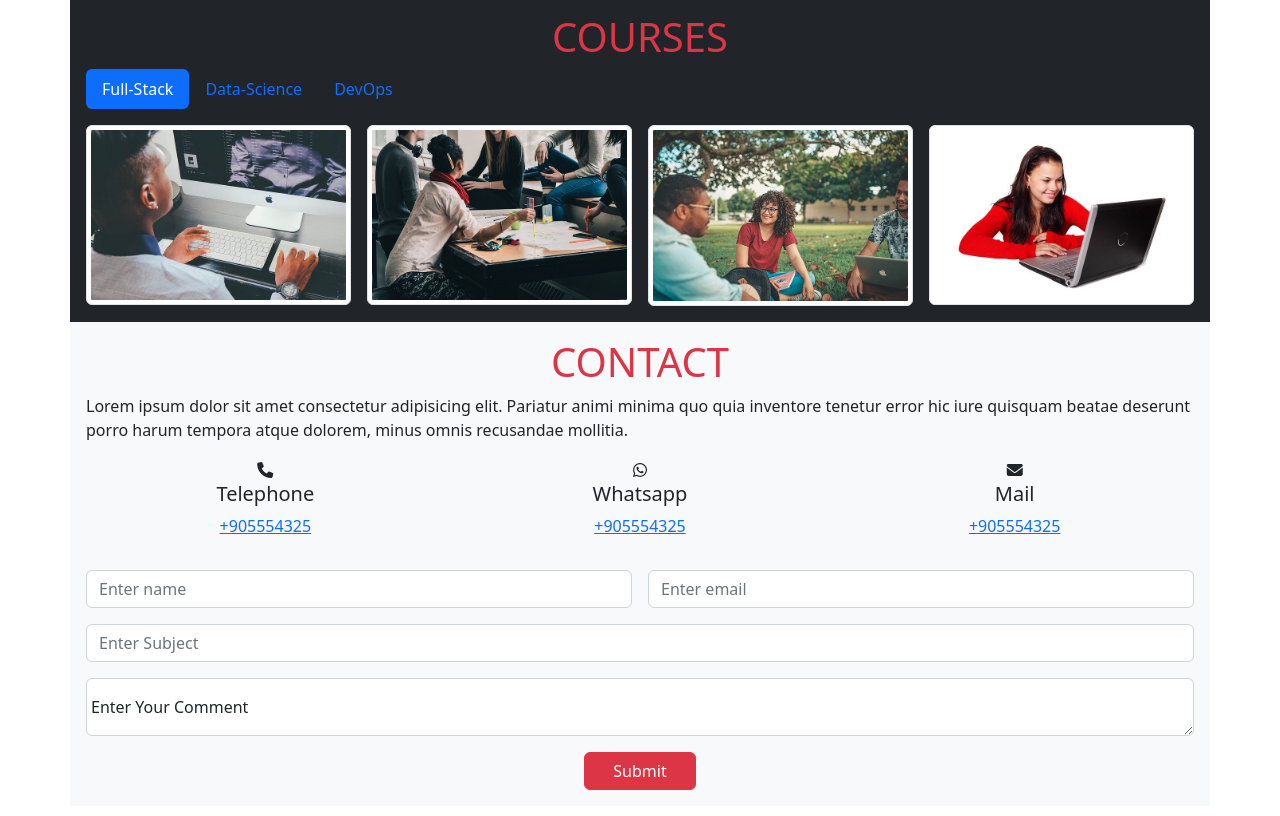
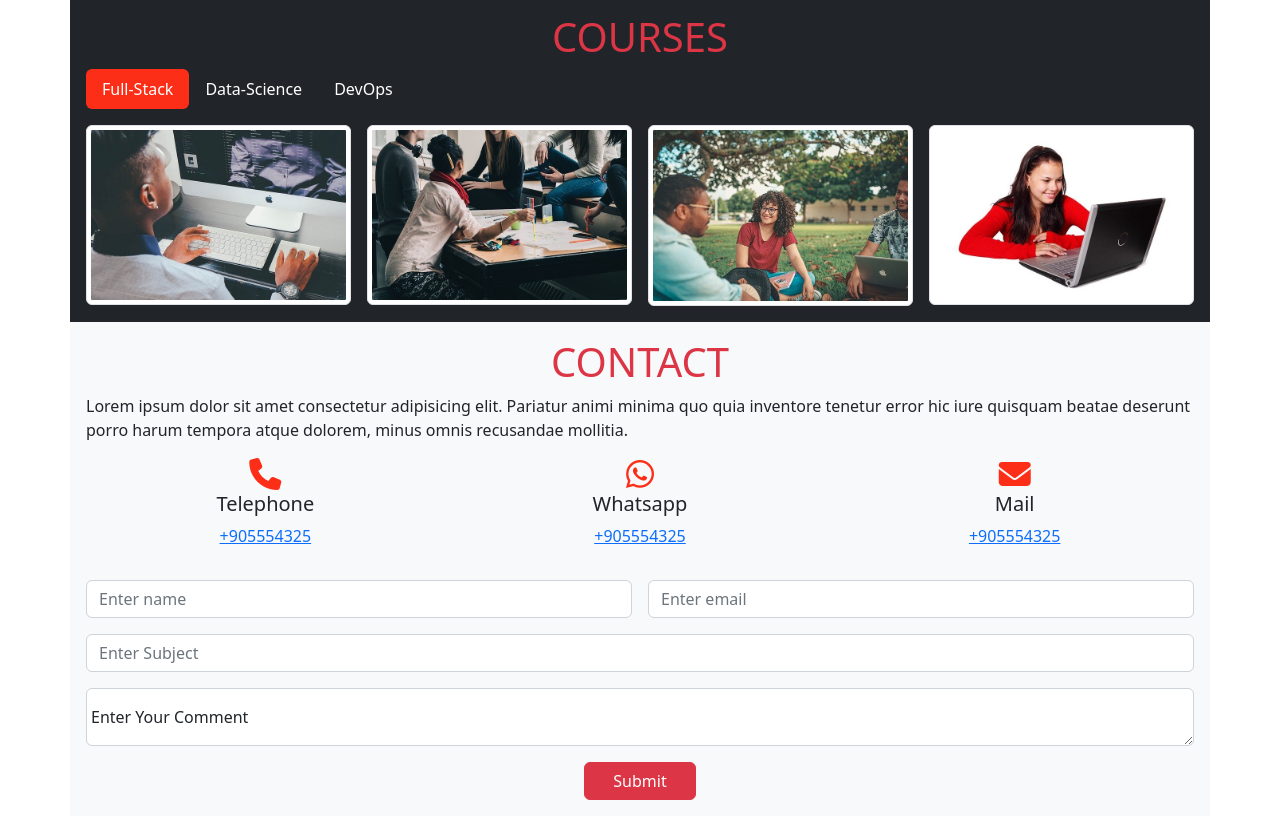
Before and after one commit to Ummuhankavas/bootstrapresponsivedesign, a plain HTML site: page index.html in a window 1280 px wide. Shown: the part 2117-2933 px from the top of the page. Drawn offline with nearby package versions, Linux system fonts and the light colour scheme.

```diff
--- a/style.css
+++ b/style.css
@@ -67,3 +67,18 @@ section#instructors .card:hover {
     transform: scale(1.05);
 
 }
+
+/* COURSES */
+section#courses .nav-link {
+    color: white;
+}
+
+section#courses .nav-link.active {
+    background-color: rgb(253, 46, 23);
+}
+
+/* CONTACT */
+section#contact i{
+    color: rgb(253, 46, 23);
+    font-size: 2rem;
+}
```
